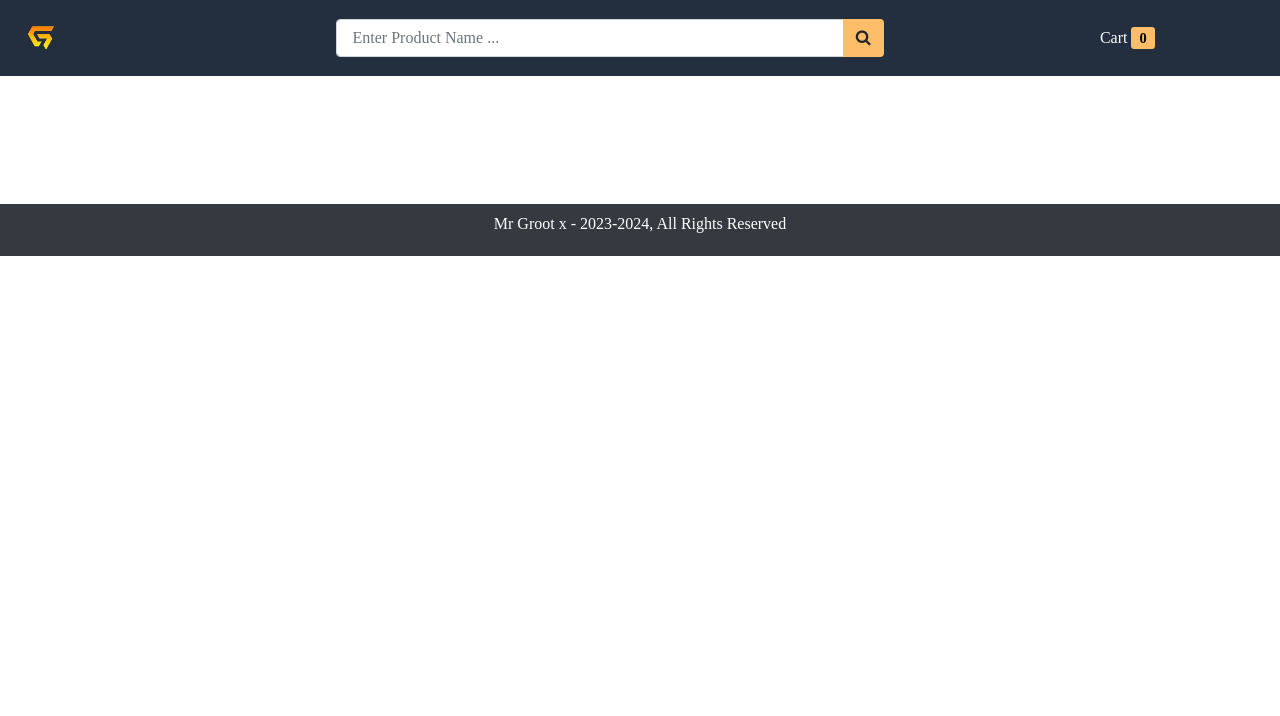
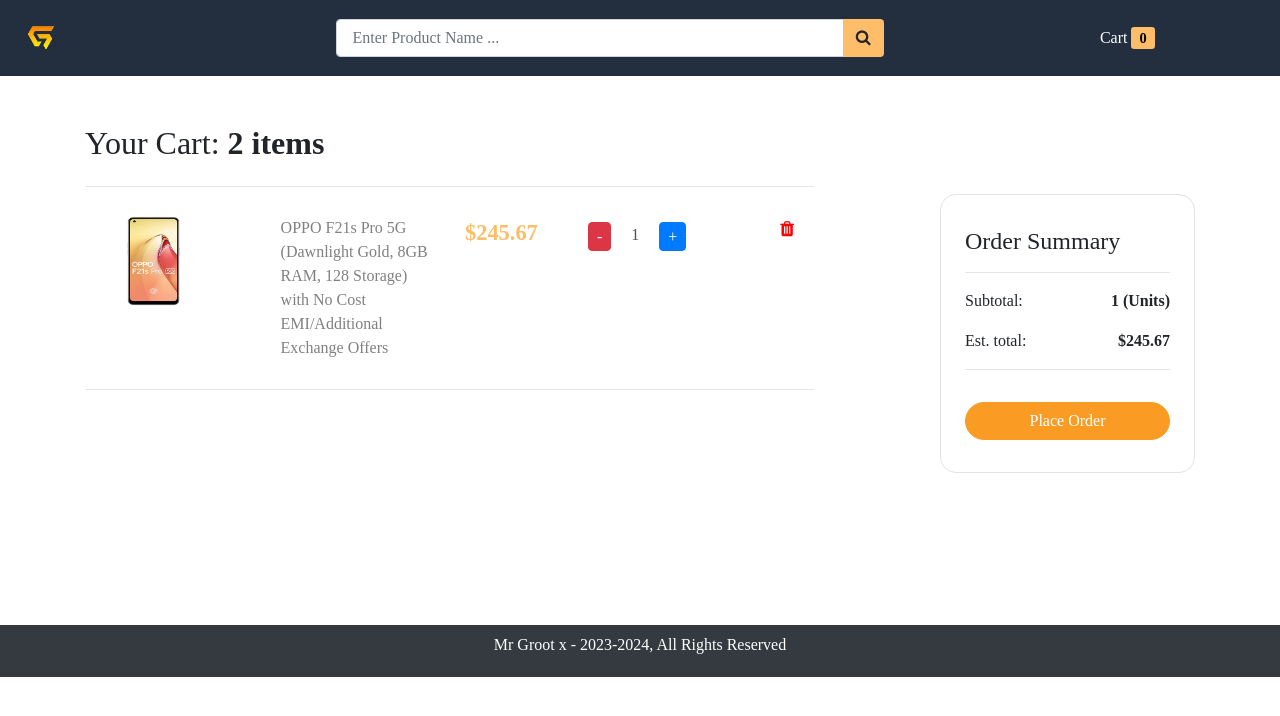
Before and after one commit to MrGrootx/react-ecommerce-website, a React (Create React App) app in the folder frontend/: page /cart in a window 1280 px wide. Shown: the top 716 px of the page. Built offline with nearby package versions, Linux system fonts and the light colour scheme.

Commit message:
cart section added

```diff
--- a/frontend/src/App.js
+++ b/frontend/src/App.js
@@ -5,8 +5,9 @@
 import { BrowserRouter as Router, Route, Routes } from "react-router-dom";
 import ProductDetails from "./pages/ProductDetail";
 import { useState } from "react";
-import { ToastContainer} from 'react-toastify';
-import 'react-toastify/dist/ReactToastify.css';
+import { ToastContainer } from "react-toastify";
+import "react-toastify/dist/ReactToastify.css";
+import Cart from "./pages/Cart";
 
 function App() {
   const [cartItems, setCartItems] = useState([]);
@@ -29,6 +30,7 @@
                 />
               }
             />
+             <Route path="/cart"  element={ <Cart cartItems={cartItems}  setCartItems={setCartItems}  />}/>
           </Routes>
         </div>
       </Router>
--- a/frontend/src/components/Header.js
+++ b/frontend/src/components/Header.js
@@ -1,7 +1,7 @@
 import { Link } from "react-router-dom";
 import Search from "./Search";
 
-export default function Header({cartItems}) {
+export default function Header({ cartItems }) {
   return (
     <nav className="navbar row">
       <div className="col-12 col-md-3">
@@ -17,10 +17,14 @@
       </div>
 
       <div className="col-12 col-md-3 mt-4 mt-md-0 text-center">
-        <span id="cart" className="ml-3">
-          Cart
-        </span>
-        <span className="ml-1" id="cart_count">{cartItems.length}</span>
+        <Link to={"/cart"}>
+          <span id="cart" className="ml-3">
+            Cart
+          </span>
+          <span className="ml-1" id="cart_count">
+            {cartItems.length}
+          </span>
+        </Link>
       </div>
     </nav>
   );
--- /dev/null
+++ b/frontend/src/pages/Cart.js
@@ -0,0 +1,75 @@
+export default function Cart() {
+  return (
+    <div class="container container-fluid">
+      <h2 class="mt-5">
+        Your Cart: <b>2 items</b>
+      </h2>
+
+      <div class="row d-flex justify-content-between">
+        <div class="col-12 col-lg-8">
+          <hr />
+          <div class="cart-item">
+            <div class="row">
+              <div class="col-4 col-lg-3">
+                <img
+                  src="/images/products/1.jpg"
+                  alt="Laptop"
+                  height="90"
+                  width="115"
+                />
+              </div>
+
+              <div class="col-5 col-lg-3">
+                <a href="#https/">
+                  OPPO F21s Pro 5G (Dawnlight Gold, 8GB RAM, 128 Storage) with
+                  No Cost EMI/Additional Exchange Offers
+                </a>
+              </div>
+
+              <div class="col-4 col-lg-2 mt-4 mt-lg-0">
+                <p id="card_item_price">$245.67</p>
+              </div>
+
+              <div class="col-4 col-lg-3 mt-4 mt-lg-0">
+                <div class="stockCounter d-inline">
+                  <span class="btn btn-danger minus">-</span>
+                  <input
+                    type="number"
+                    class="form-control count d-inline"
+                    value="1"
+                    readOnly
+                  />
+
+                  <span class="btn btn-primary plus">+</span>
+                </div>
+              </div>
+
+              <div class="col-4 col-lg-1 mt-4 mt-lg-0">
+                <i id="delete_cart_item" class="fa fa-trash btn btn-danger"></i>
+              </div>
+            </div>
+          </div>
+          <hr />
+        </div>
+
+        <div class="col-12 col-lg-3 my-4">
+          <div id="order_summary">
+            <h4>Order Summary</h4>
+            <hr />
+            <p>
+              Subtotal: <span class="order-summary-values">1 (Units)</span>
+            </p>
+            <p>
+              Est. total: <span class="order-summary-values">$245.67</span>
+            </p>
+
+            <hr />
+            <button id="checkout_btn" class="btn btn-primary btn-block">
+              Place Order
+            </button>
+          </div>
+        </div>
+      </div>
+    </div>
+  );
+}
```
